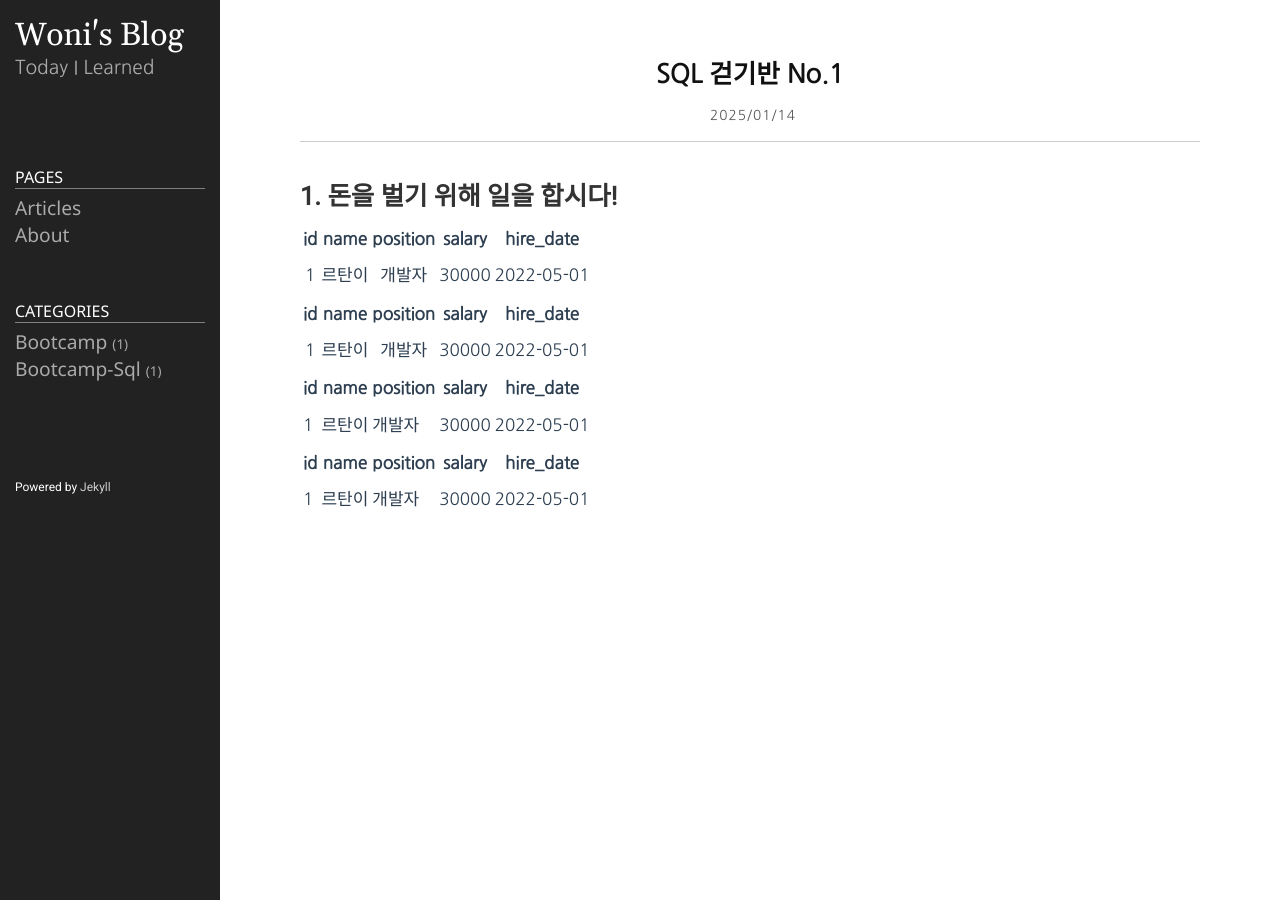
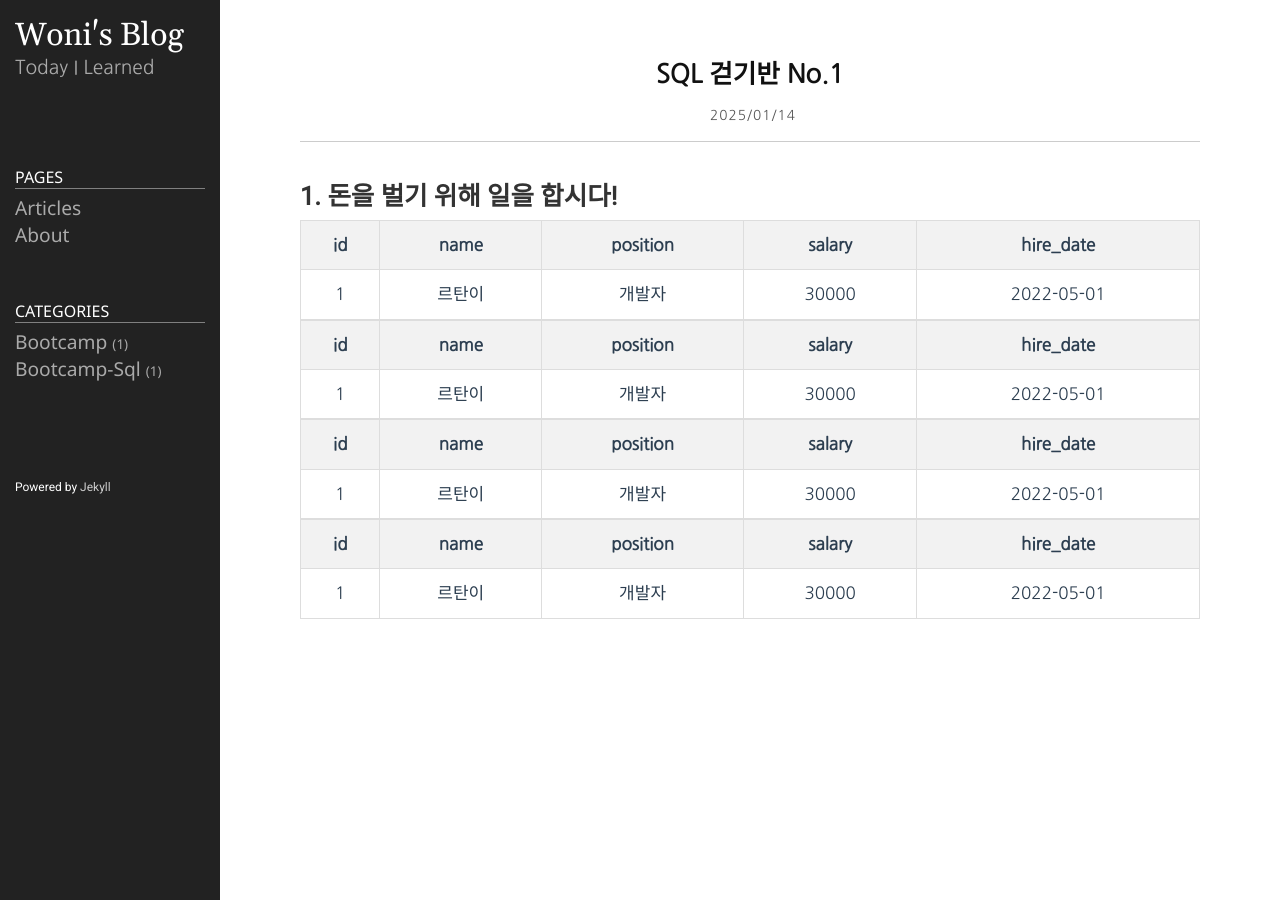
Before and after one commit to s-woni/s-woni.github.io, a Jekyll site: the page built from _posts/2025-01-13-walk1.md, in a window 1280 px wide. Built offline with Jekyll 4.4.1, drawn with Linux system fonts in a browser that asks for light colours.

Commit message:
Update style.css

```diff
--- a/public/css/style.css
+++ b/public/css/style.css
@@ -337,3 +337,18 @@ footer {
 		display: none;
 	}
 }
+
+table {
+	width: 100%;
+	border-collapse: collapse;
+}
+
+th, td {
+	border: 1px solid #ddd;
+	padding: 8px;
+	text-align: center;
+}
+
+th {
+	background-color: #f2f2f2;
+}
```
